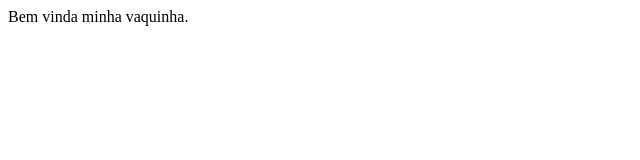
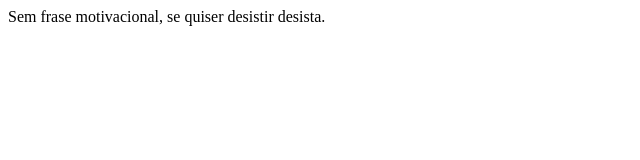
Before and after one commit to evertonportela/olamundo2, a plain HTML site: page index.html in a window 1280 px wide. Shown: the whole page, without its empty margins (0-640 px from the left). Drawn offline with Linux system fonts and the light colour scheme.

Commit message:
v2 git commit -m v2

```diff
--- a/index.html
+++ b/index.html
@@ -6,6 +6,6 @@
 	<title>Document</title>
 </head>
 <body>
-	Bem vinda minha vaquinha.
+	Sem frase motivacional, se quiser desistir desista.
 </body>
 </html>
```
